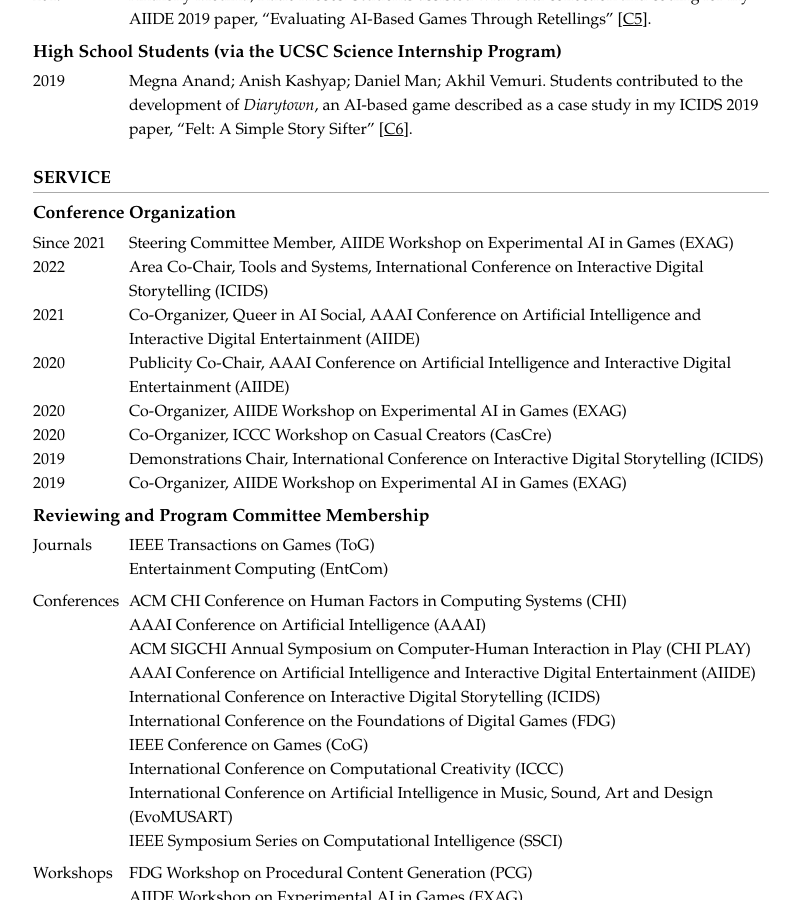
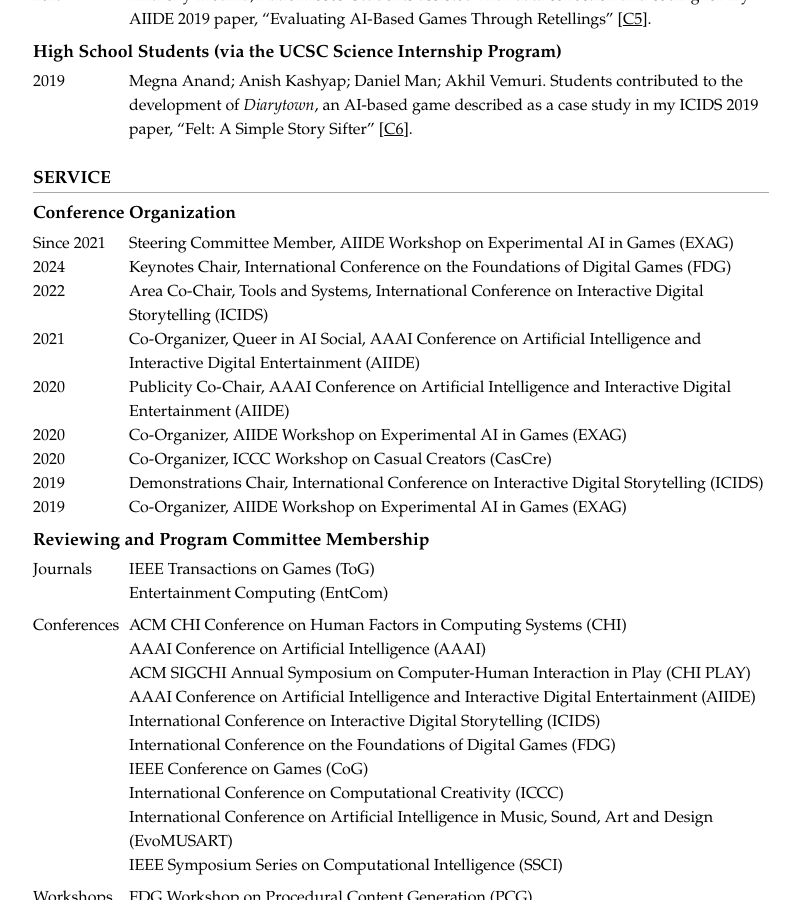
Before and after one commit to mkremins/mkremins.github.io, a Jekyll site: the page built from cv/index.html, in a window 1280 px wide and 900 px high, scrolled down 9579 px. Shown: the whole window, without its empty margins (239-1039 px from the left). Built offline with Jekyll 4.4.1, drawn with Linux system fonts in a browser that asks for light colours.

Commit message:
Add FDG 2024 keynotes chair service

```diff
--- a/cv/index.html
+++ b/cv/index.html
@@ -423,6 +423,10 @@ layout: null
           <div class="dated-content">Steering Committee Member, AIIDE Workshop on Experimental AI in Games (EXAG)</div>
         </div>
         <div class="dated-entry">
+          <div class="dated-date">2024</div>
+          <div class="dated-content">Keynotes Chair, International Conference on the Foundations of Digital Games (FDG)</div>
+        </div>
+        <div class="dated-entry">
           <div class="dated-date">2022</div>
           <div class="dated-content">Area Co-Chair, Tools and Systems, International Conference on Interactive Digital Storytelling (ICIDS)</div>
         </div>
```
